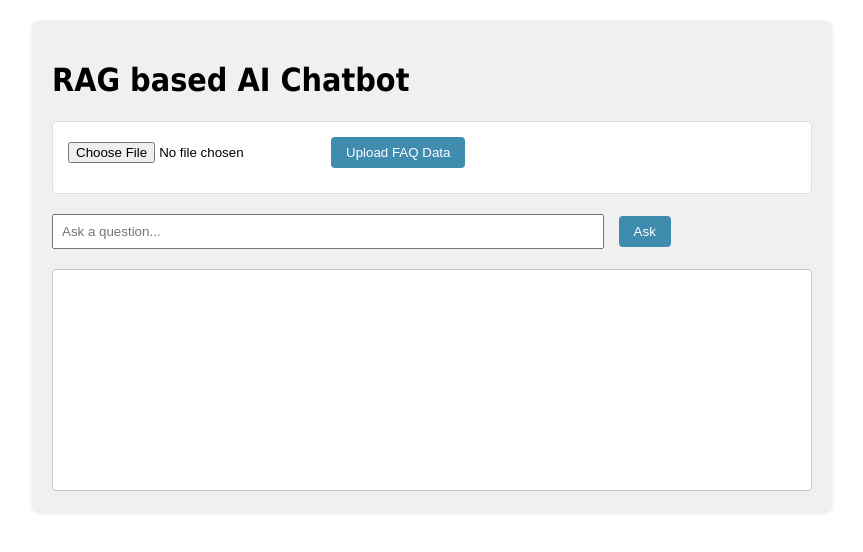
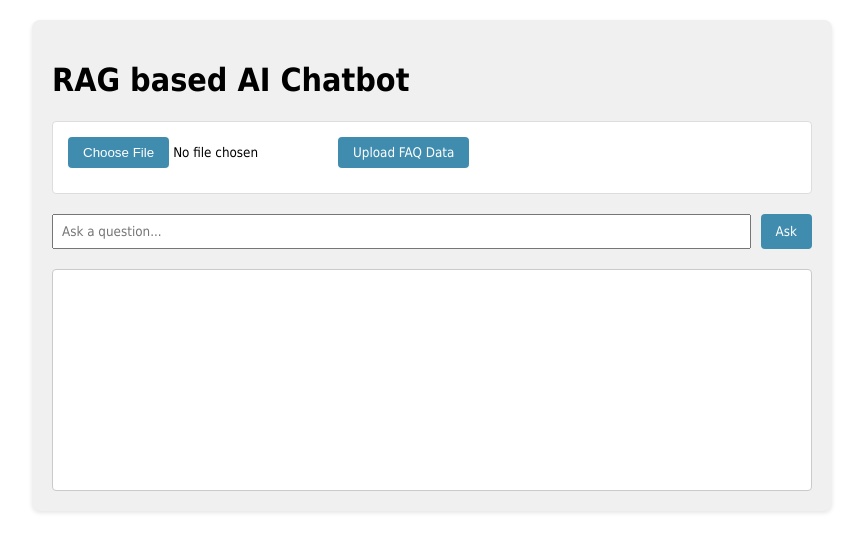
Before and after one commit to greatidea1/rag-based-ai-chatbot, a Flask app: page / in a window 1280 px wide. Shown: the top 552 px of the page, without its empty margins (208-1071 px from the left). Run offline with Flask 3, Linux system fonts and the light colour scheme.

Commit message:
change font

```diff
--- a/templates/index.html
+++ b/templates/index.html
@@ -3,8 +3,11 @@
 <head>
     <title>RAG based AI Chatbot</title>
     <style>
+        * {
+            font-family: Tahoma, sans-serif;
+        }
+
         body {
-            font-family: Tahoma, sans-serif;
             max-width: 800px;
             margin: 0 auto;
             padding: 20px;
@@ -16,6 +19,7 @@
             border-radius: 8px;
             box-shadow: 0 2px 4px rgba(0,0,0,0.1);
         }
+
         .chat-output {
             margin-top: 20px;
             padding: 10px;
@@ -26,15 +30,20 @@
             max-height: 400px;
             overflow-y: auto;
         }
+
         .input-section {
             margin-top: 20px;
+            display: flex;
+            gap: 10px;
         }
+
         input[type="text"] {
-            width: 70%;
+            flex: 1;
             padding: 8px;
-            margin-right: 10px;
         }
-        button {
+
+        /* Unified button styles */
+        button, input[type="file"]::file-selector-button {
             padding: 8px 15px;
             background-color: #408caf;
             color: white;
@@ -42,13 +51,16 @@
             border-radius: 4px;
             cursor: pointer;
         }
-        button:hover {
-            background-color: #408caf;
+
+        button:hover, input[type="file"]::file-selector-button:hover {
+            background-color: #357691;
         }
+
         button:disabled {
             background-color: #cccccc;
             cursor: not-allowed;
         }
+
         .file-section {
             margin-bottom: 20px;
             padding: 15px;
@@ -56,15 +68,18 @@
             border-radius: 4px;
             border: 1px solid #ddd;
         }
+
         #uploadStatus {
             margin-top: 10px;
             font-size: 14px;
         }
+
         .file-input-wrapper {
             display: flex;
             align-items: center;
             gap: 10px;
         }
+
         /* Typing indicator styles */
         .typing-indicator {
             display: none;
@@ -74,6 +89,7 @@
             margin: 10px 0;
             width: fit-content;
         }
+
         .typing-dots {
             display: inline-block;
         }
@@ -87,27 +103,33 @@
             background: #666;
             animation: wave 1.3s linear infinite;
         }
+
         .dot:nth-child(2) {
             animation-delay: -1.1s;
         }
+
         .dot:nth-child(3) {
             animation-delay: -0.9s;
         }
+
         @keyframes wave {
             0%, 60%, 100% { transform: translateY(0); }
             30% { transform: translateY(-4px); }
         }
+
         .message {
             margin: 10px 0;
             padding: 8px 15px;
             border-radius: 15px;
             max-width: 80%;
         }
+
         .user-message {
             background-color: #e3f2fd;
             margin-left: auto;
             margin-right: 0;
         }
+
         .bot-message {
             background-color: #f5f5f5;
             margin-right: auto;
@@ -131,7 +153,7 @@
 
         <div class="input-section">
             <input type="text" id="userInput" placeholder="Ask a question...">
-            <button id="sendButton" onclick="sendMessage()"> Ask </button>
+            <button id="sendButton" onclick="sendMessage()">Ask</button>
         </div>
 
         <div class="chat-output" id="chatOutput">
```
